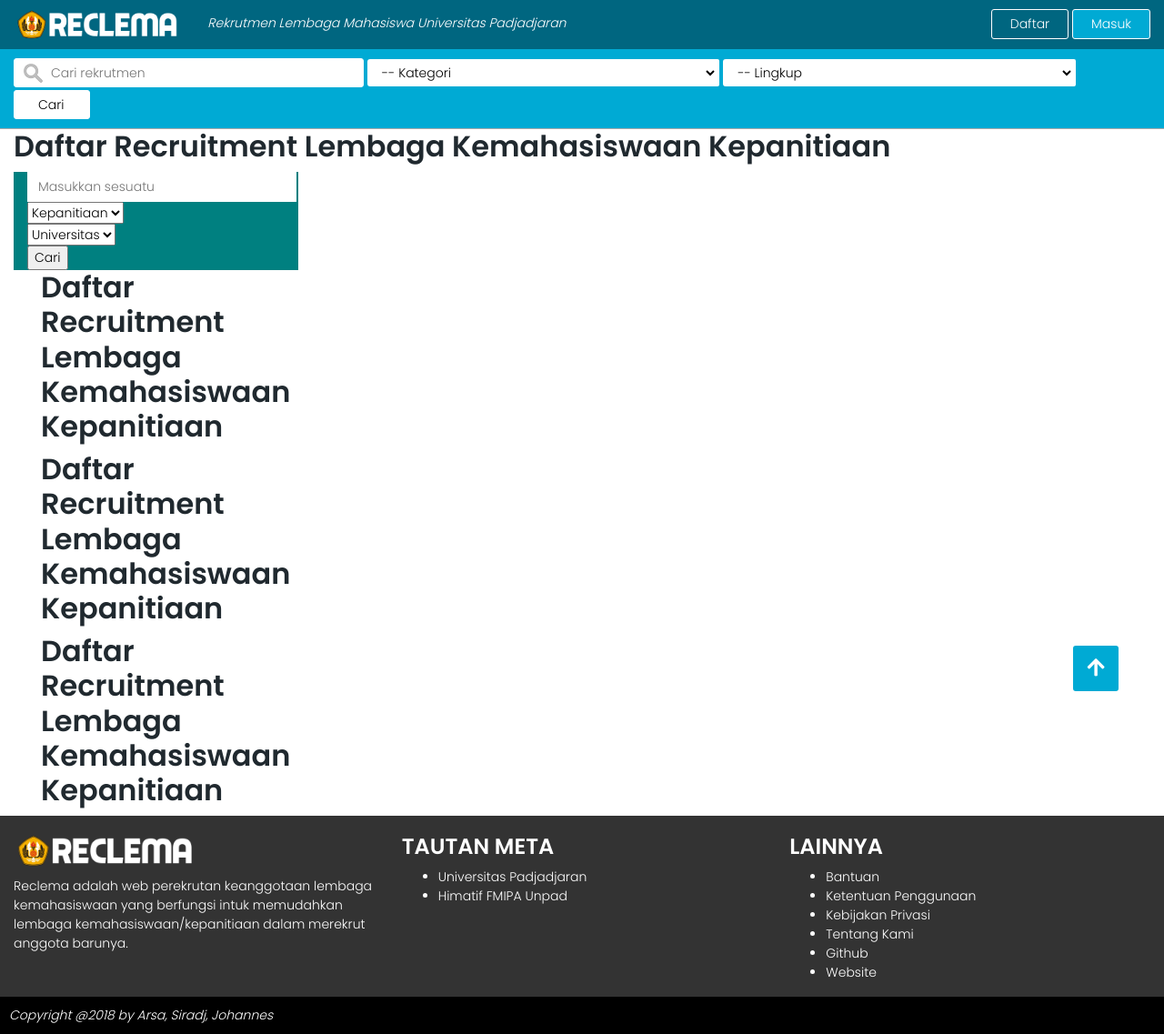
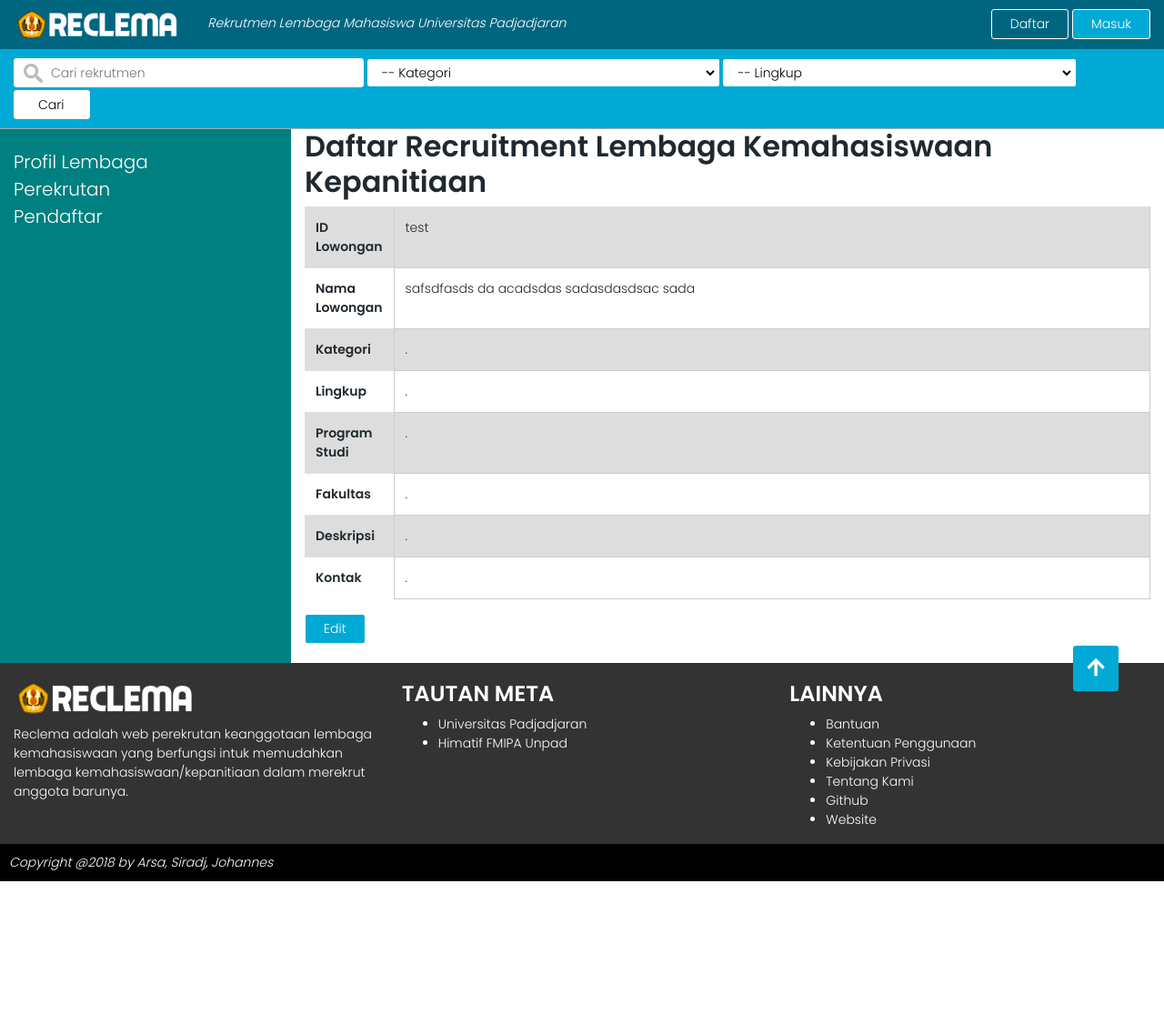
Before and after one commit to fadillaharsa/pwproject, a CodeIgniter app: page /pwproject/index.php/lk_info_perekrutan/index in a window 1280 px wide. Shown: the whole page at 91% size. After the commit the page ends 969 px from the top, so only its background shows below. Run offline with CodeIgniter, Linux system fonts and the light colour scheme; some libraries are stand-ins or nearby versions.

Commit message:
tambah page lk_info_perekrutan

```diff
--- a/Reclema/application/views/lk_info_perekrutan.php
+++ b/Reclema/application/views/lk_info_perekrutan.php
@@ -4,40 +4,48 @@ include "part/header.php";
 include "part/function_header.php";
 ?>
 
-<!--MAIN-->
 <div class="container-fluid">
 	<div class="row">
-		<div class="col-sm-12">
+		<?php include "part/sidenav_lk.php"; ?>
+		<div class="col-sm-9">
 			<h2>Daftar Recruitment Lembaga Kemahasiswaan Kepanitiaan</h2>
+			<table class="table">
+					<tr>
+						<th>ID Lowongan</th>
+						<td>test</td>
+					</tr>
+					<tr>
+						<th>Nama Lowongan</th>
+						<td>safsdfasds da acadsdas  sadasdasdsac sada</td>
+					</tr>
+					<tr>
+						<th>Kategori</th>
+						<td>.</td>
+					</tr>
+					<tr>
+						<th>Lingkup</th>
+						<td>.</td>
+					</tr>
+					<tr>
+						<th>Program Studi</th>
+						<td>.</td>
+					</tr>
+					<tr>
+						<th>Fakultas</th>
+						<td>.</td>
+					</tr>
+					<tr>
+						<th>Deskripsi</th>
+						<td>.</td>
+					</tr>
+					<tr>
+						<th>Kontak</th>
+						<td>.</td>
+					</tr>
+			</table>
+			<button class="tombol tombolwarna2" type="submit">Edit</button><br><br>
+		</div>
 
-			<div class="col-sm-3" style="background: #008080; color: white">
-				<form>
-					<input type="text" name="" placeholder="Masukkan sesuatu">
-					<select name="kategori">
-						<option value="Kepanitiaan">Kepanitiaan</option> <br>
-						<option value="UKM">UKM</option>
-						<option value="BE">BE</option>
-					</select></br>
-					<select name="lingkup">
-						<option value="Universitas">Universitas</option>
-						<option value="Fakultas">Fakultas</option>
-						<option value="Jurusan">Jurusan</option>
-					</select></br>
-					<input type="button" value="Cari">
-				</form>
-			</div>
-			<div class="col-sm-9">
-				<div class="col-sm-3">
-					<h2>Daftar Recruitment Lembaga Kemahasiswaan Kepanitiaan</h2>
-				</div>
-				<div class="col-sm-3">
-					<h2>Daftar Recruitment Lembaga Kemahasiswaan Kepanitiaan</h2>
-				</div>
-				<div class="col-sm-3">
-					<h2>Daftar Recruitment Lembaga Kemahasiswaan Kepanitiaan</h2>
-				</div>
-			</div>
-		</div>
 	</div>
 </div>
 
--- a/Reclema/stylesheet/ourcss.css
+++ b/Reclema/stylesheet/ourcss.css
@@ -459,6 +459,7 @@ th {
   border: 1px solid #ccc
   text-align: left;
   padding: 8px;
+  width: auto;
 }
 
 
```
